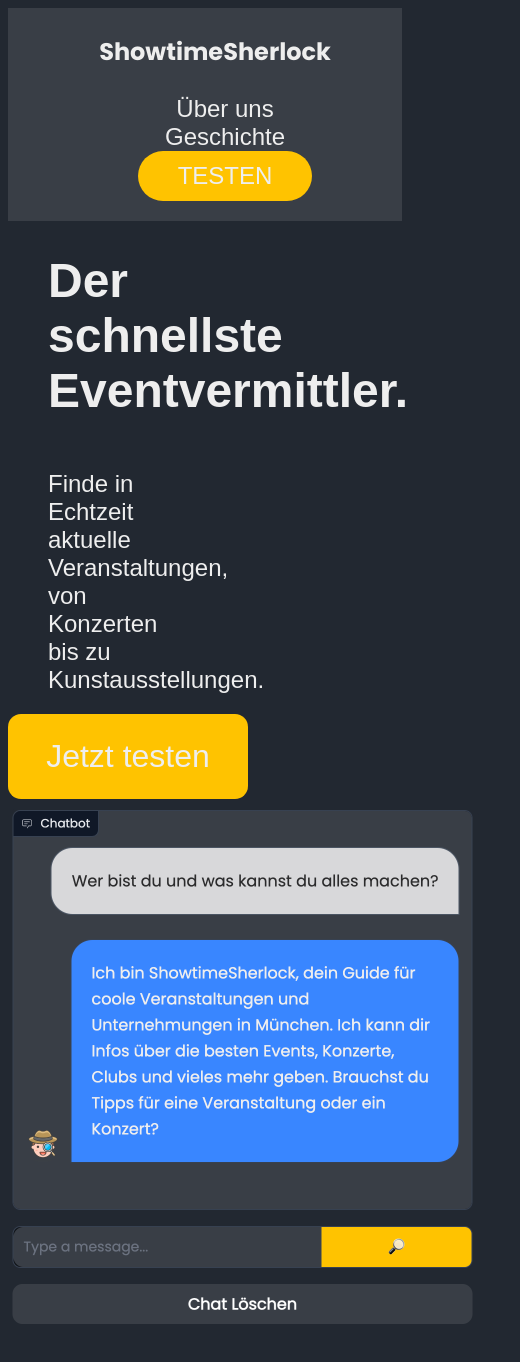
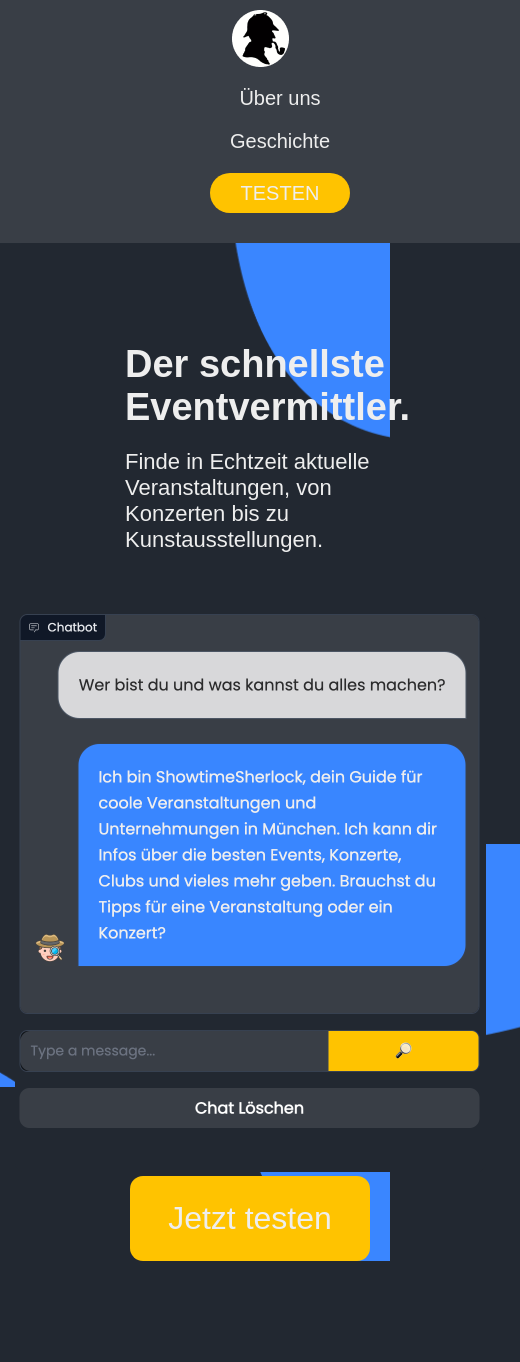
Before and after one commit to svenfydrich/landing-page_ShowtimeSherlock, a React (Create React App) app in the folder sts/: page / in a window 390 px wide. Shown: the top 1362 px of the page, 520 px wide, since content can reach past the window. After the commit the page ends 1261 px from the top, so only its background shows below. Built offline with nearby package versions, Linux system fonts and the light colour scheme.

Commit message:
removed visible scrollbar, edited tablet version, mobile missing

```diff
--- a/sts/src/App.css
+++ b/sts/src/App.css
@@ -1,5 +1,20 @@
 body {
+  background-image: url('./assets/background_dark.png');
+  background-repeat: no-repeat;
+  background-position: center;
+  background-attachment: fixed;
+  background-size: cover;
   background-color: #222831;
+  margin: 0px;
+  padding: 0px;
+}
+
+body::-webkit-scrollbar {
+  display: none;
+}
+
+#minilogo {
+  display: none;
 }
 
 h1.logo{
@@ -122,6 +137,31 @@
   transition: background-color ease-out 0.3s;
 }
 
+#tablettest {
+  display: none;
+  background-color: #FFC300;
+  width: 240px;
+  height: 85px;
+  border: none;
+  border-radius: 13px;
+  align-self: flex-start;
+  margin-left: 90px;
+}
+
+a.tablettest {
+  font-family: "Nunito", sans-serif;
+  font-size: 32px;
+  font-weight: 400;
+  text-decoration: none;
+  color: #EEEEEE;
+  margin: auto;
+}
+
+#tablettest:hover {
+  background-color: #3A86FFFF;
+  transition: background-color ease-out 0.3s;
+}
+
 #chatbotimg {
   border-radius: 6px;
 }
@@ -152,47 +192,88 @@
 
 
 @media only screen and (max-width: 1080px) {
+  #minilogo {
+    display: flex;
+  }
+
   h1.logo {
-    font-size: 30px;
-    padding-left: 20px;
+    display: none;
   }
 
   div.navbarwrapper {
     flex-direction: column;
     align-items: center;
+    min-width: 500px;
   }
 
-  div .navbarlist {
-    margin: 10px 0;
+
+
+  div.navbarlist {
+    margin: 0px;
   }
 
   li#about,
   li#history,
   li#test {
-    margin: 0;
+    margin: 0 10px;
+    padding: 10px;
+    font-size: 20px;
+  }
+
+  button#testbutton {
+    width: 140px;
+    height: 40px;
   }
 
   #testbutton {
     margin-left: 0;
+    font-size: 20px;
   }
 
   div.textbox {
+    display: flex;
     flex-direction: column;
+    margin: auto;
+    align-items: center;
+    padding-top: 50px;
+    min-width: 500px;
   }
 
-  h1.headline,
+  div.text-content {
+    display: flex;
+    margin: auto;
+    padding: 0;
+  }
+
+  h1.headline {
+    font-size: 38px;
+    max-width: 300px;
+    margin: 0;
+    padding: 0;
+    padding-top: 50px;
+  }
+
   h2.subtitle {
-    margin-left: 20px;
-    margin-right: 20px;
+    font-size: 22px;
+    margin: 0;
+    padding: 0;
+    padding-top: 20px;
   }
 
   #testnow {
-    margin-left: 0;
+    display: none;
+  }
+
+  #tablettest {
+    display: flex;
+    margin: auto;
   }
 
   .image-container {
-    max-width: 100%;
-    margin-top: 20px;
+    max-width: 500px;
+    margin: auto;
+    align-items: center;
+    padding-top: 50px;
   }
 }
 
@@ -227,8 +308,8 @@
 
   h1.headline,
   h2.subtitle {
-    margin-left: 10px;
-    margin-right: 10px;
+    display: flex;
+    align-items: center;
   }
 
   #testnow {
--- a/sts/src/App.js
+++ b/sts/src/App.js
@@ -1,5 +1,6 @@
 import './App.css';
 import chatbotImage from './assets/chatbot.png';
+import logo from './assets/logo.png'
 
 function App() {
   return (
@@ -7,6 +8,7 @@
       <header className="App-header">
         <div className="navbarwrapper">
           <h1 className="logo">ShowtimeSherlock</h1>
+          <img src={logo} alt='Logo' id='minilogo'></img>
           <ul className="navbarlist">
             <li id="about">
               <a href="#aboutus" className="aboutus">
@@ -20,14 +22,15 @@
             </li>
             <li id="test">
               <button id="testbutton">
-                <a href="url" className="test">
+                <a href='#tablettest' className="test">
                   TESTEN
                 </a>
               </button>
             </li>
           </ul>
         </div>
-
+      </header>
+      <body>
         <div className="textbox">
           <div className="text-content">
             <h1 className="headline">Der schnellste Eventvermittler.</h1>
@@ -36,7 +39,7 @@
               Kunstausstellungen.
             </h2>
             <button id="testnow">
-              <a href="url" className="testnow">
+              <a href='https://svenfydrich-showtimesherlock.hf.space/' className="testnow">
                 Jetzt testen
               </a>{' '}
             </button>
@@ -44,8 +47,13 @@
           <div className="image-container">
             <img src={chatbotImage} alt="Hier ist der Chatbot zu erkennen." id="chatbotimg" />
           </div>
+          <button id="tablettest">
+              <a href='https://svenfydrich-showtimesherlock.hf.space/' className="tablettest">
+                Jetzt testen
+              </a>{' '}
+            </button>
         </div>
-      </header>
+      </body>
     </div>
   );
 }
```
Also changed, not shown: sts/src/assets/background_dark.png (added), sts/src/assets/logo.png (added).
